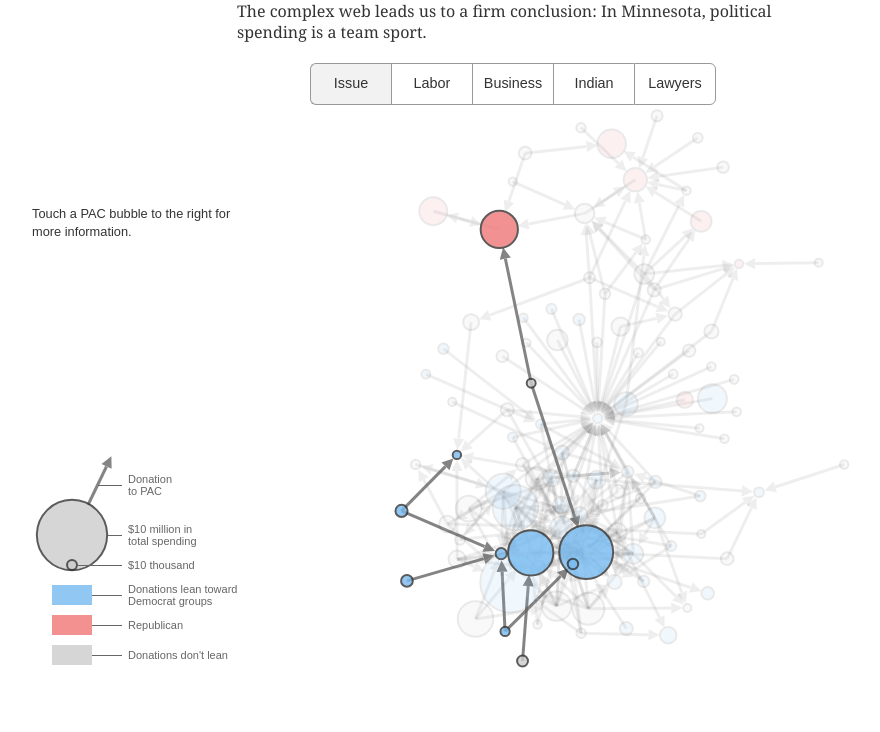
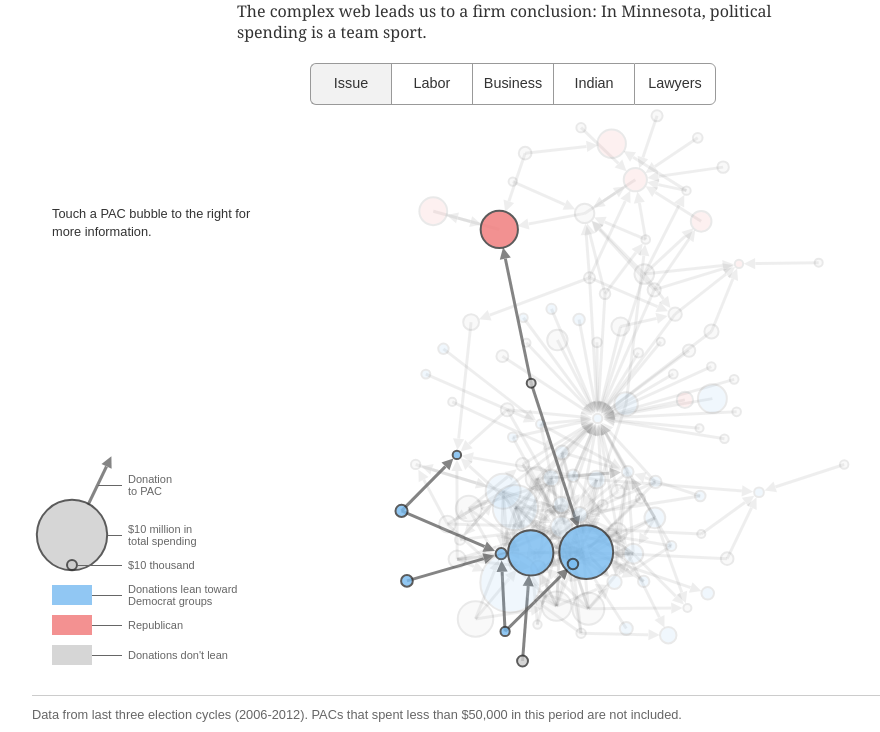
Before and after one commit to kevinschaul/inter-pac-spending, a PHP site: page / in a window 1280 px wide. Shown: the part 230-962 px from the top of the page, without its empty margins (128-1008 px from the left). Before the commit the page ends 898 px from the top, so only its background shows below. Run offline with PHP 8.4, Linux system fonts and the light colour scheme; data that the repository does not hold is empty.

Commit message:
Add notes section

```diff
--- a/public/css/base.css
+++ b/public/css/base.css
@@ -90,61 +90,63 @@
 /* line 106, ../../sass/base.scss */
 .graph-wrapper {
   position: relative;
+  border-bottom: 1px solid #ccc;
+  margin-bottom: 10px;
 }
-/* line 109, ../../sass/base.scss */
+/* line 111, ../../sass/base.scss */
 .graph-wrapper .help {
   font-size: 1.1em;
 }
-/* line 113, ../../sass/base.scss */
+/* line 115, ../../sass/base.scss */
 .graph-wrapper .infobar {
   width: 200px;
   position: absolute;
   top: 100px;
-  left: 0;
+  left: 20px;
 }
-/* line 119, ../../sass/base.scss */
+/* line 121, ../../sass/base.scss */
 .graph-wrapper .infobar .help {
   font-size: 0.8em;
 }
-/* line 123, ../../sass/base.scss */
+/* line 125, ../../sass/base.scss */
 .graph-wrapper .infobar .name {
   font-size: 1.2em;
   line-height: 1.1em;
   margin-bottom: 8px;
 }
-/* line 129, ../../sass/base.scss */
+/* line 131, ../../sass/base.scss */
 .graph-wrapper .infobar .info-value {
   font-weight: bold;
 }
-/* line 133, ../../sass/base.scss */
+/* line 135, ../../sass/base.scss */
 .graph-wrapper .infobar .info {
   margin: 4px 0;
   font-size: 0.9em;
 }
-/* line 137, ../../sass/base.scss */
+/* line 139, ../../sass/base.scss */
 .graph-wrapper .infobar .info .info-label {
   float: left;
 }
-/* line 140, ../../sass/base.scss */
+/* line 142, ../../sass/base.scss */
 .graph-wrapper .infobar .info .info-value {
   float: right;
 }
-/* line 144, ../../sass/base.scss */
+/* line 146, ../../sass/base.scss */
 .graph-wrapper .infobar .info.major {
   padding-top: 2px;
   border-top: 1px solid #ccc;
 }
-/* line 148, ../../sass/base.scss */
+/* line 150, ../../sass/base.scss */
 .graph-wrapper .infobar .info.minor {
   margin-bottom: 4px;
 }
 
-/* line 154, ../../sass/base.scss */
+/* line 156, ../../sass/base.scss */
 #graph {
   width: 960px;
   height: 590px;
 }
-/* line 158, ../../sass/base.scss */
+/* line 160, ../../sass/base.scss */
 #graph .node {
   fill: #ccc;
   stroke: #333;
@@ -157,19 +159,19 @@
   -o-transition: opacity 0.4s;
   transition: opacity 0.4s;
 }
-/* line 167, ../../sass/base.scss */
+/* line 169, ../../sass/base.scss */
 #graph .pro-dfl {
   fill: #76BAF0;
 }
-/* line 170, ../../sass/base.scss */
+/* line 172, ../../sass/base.scss */
 #graph .pro-rpm {
   fill: #F07676;
 }
-/* line 173, ../../sass/base.scss */
+/* line 175, ../../sass/base.scss */
 #graph .pro-other {
   fill: #ccc;
 }
-/* line 177, ../../sass/base.scss */
+/* line 179, ../../sass/base.scss */
 #graph .link {
   stroke: #666;
   stroke-width: 3px;
@@ -180,48 +182,55 @@
   -o-transition: opacity 0.2s;
   transition: opacity 0.2s;
 }
-/* line 185, ../../sass/base.scss */
+/* line 187, ../../sass/base.scss */
 #graph .annotation .node {
   opacity: 0.8 !important;
 }
-/* line 188, ../../sass/base.scss */
+/* line 190, ../../sass/base.scss */
 #graph .annotation .link {
   opacity: 0.8 !important;
 }
-/* line 191, ../../sass/base.scss */
+/* line 193, ../../sass/base.scss */
 #graph .annotation .color {
   opacity: 0.8;
   stroke: none;
   shape-rendering: crispEdges;
 }
-/* line 196, ../../sass/base.scss */
+/* line 198, ../../sass/base.scss */
 #graph .annotation .leader {
   shape-rendering: crispEdges;
   stroke: #666;
   stroke-width: 1px;
 }
-/* line 201, ../../sass/base.scss */
+/* line 203, ../../sass/base.scss */
 #graph .annotation text {
   fill: #666;
   font-size: 11px;
 }
-/* line 207, ../../sass/base.scss */
+/* line 209, ../../sass/base.scss */
 #graph marker {
   overflow: auto;
 }
-/* line 211, ../../sass/base.scss */
+/* line 213, ../../sass/base.scss */
 #graph .underlay {
   fill: #fff;
 }
-/* line 218, ../../sass/base.scss */
+/* line 220, ../../sass/base.scss */
 #graph .outer.triangle, #graph .outer.inner {
   stroke-width: 4px;
   fill: #fff;
   stroke: #fff;
 }
-/* line 224, ../../sass/base.scss */
+/* line 226, ../../sass/base.scss */
 #graph .inner {
   stroke-width: 4px;
   fill: #666;
   stroke: #666;
 }
+
+/* line 234, ../../sass/base.scss */
+.notes {
+  font-size: 0.8em;
+  color: #666;
+  margin: 4px 0;
+}
--- a/public/index.php
+++ b/public/index.php
@@ -88,6 +88,8 @@
 
     <div id='graph'></div>
   </div>
+
+  <div class='notes'>Data from last three election cycles (2006-2012). PACs that spent less than $50,000 in this period are not included.</div>
 </div>
 
 
```
Also changed, not shown: sass/base.scss (+9 -1 lines).
